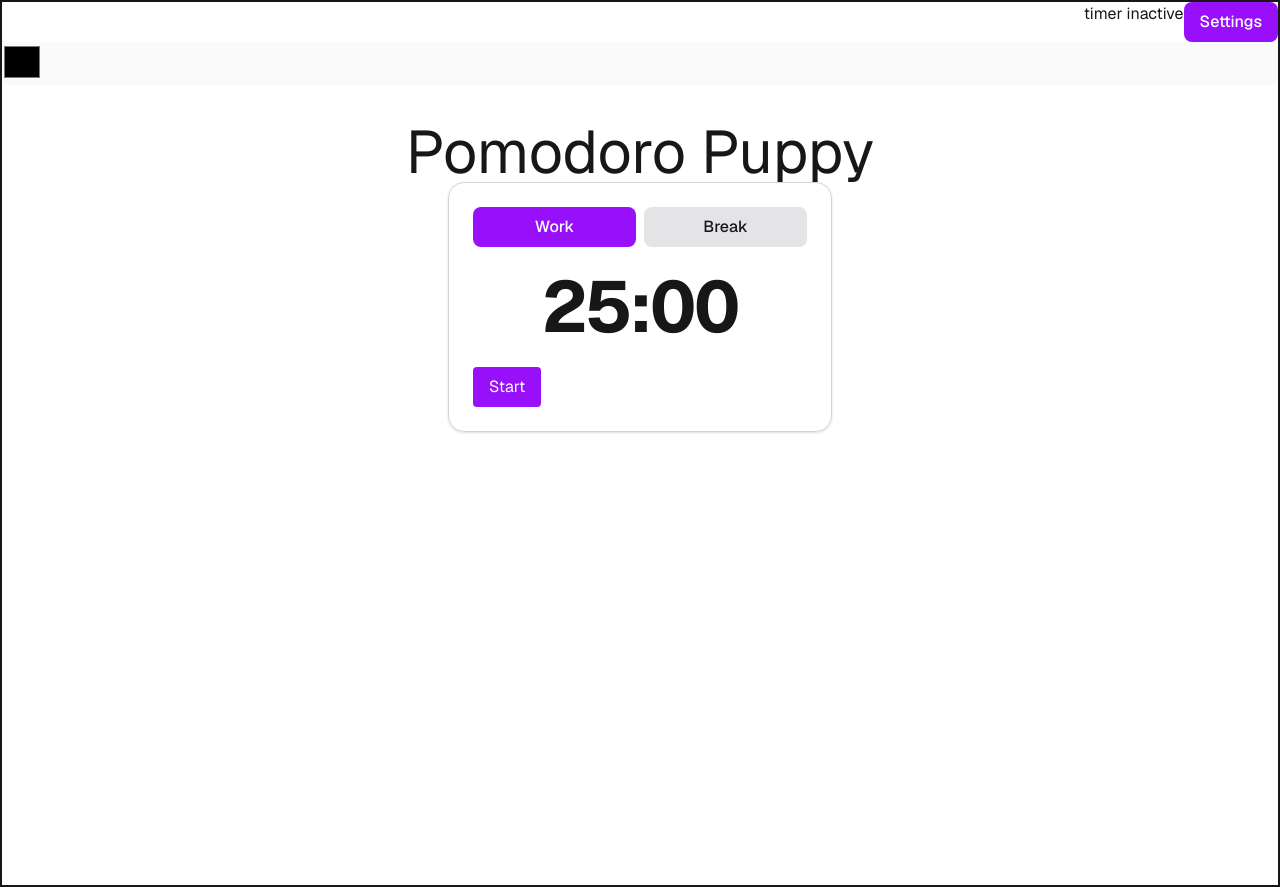
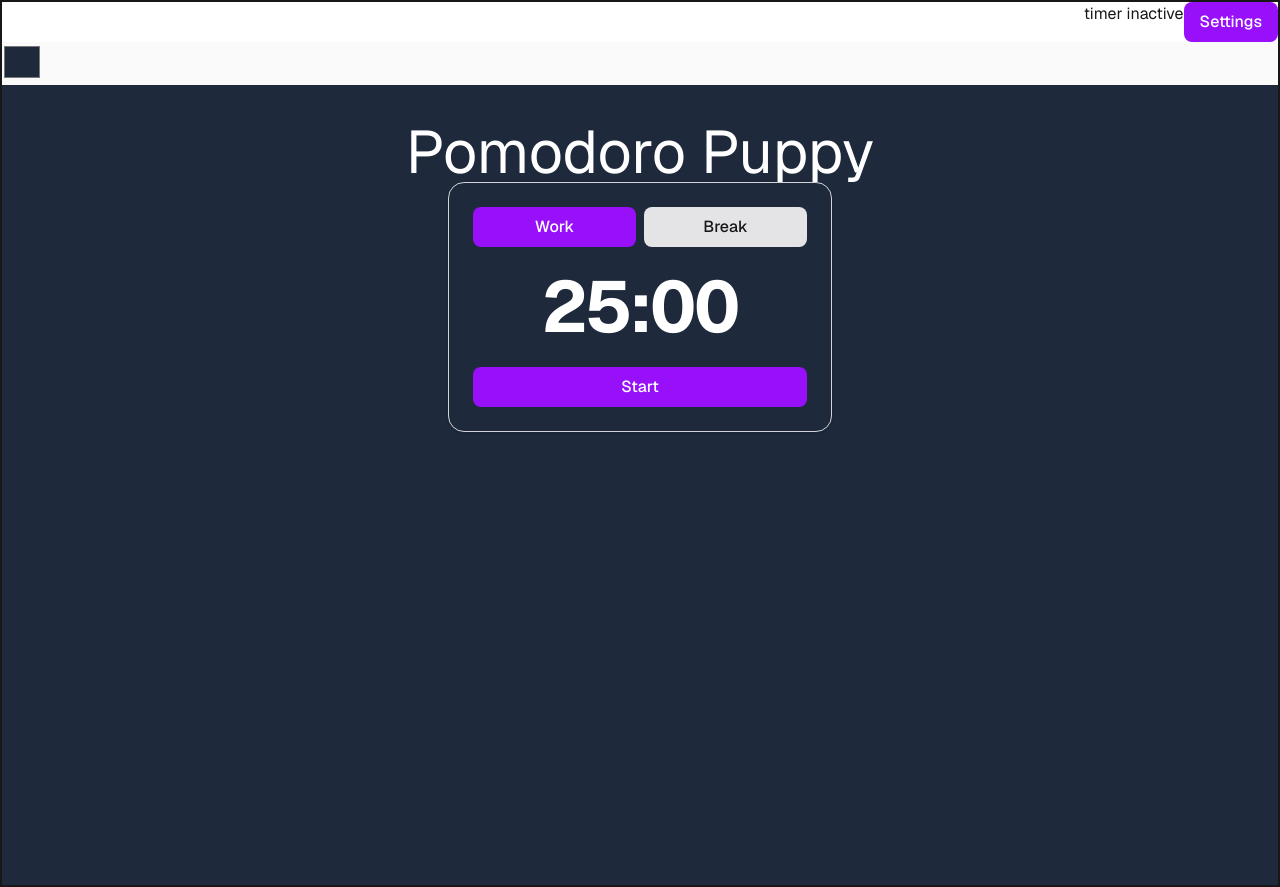
Before and after one commit to matthew-beep/timer, a Next.js app in the folder pomodoro/: page / in a window 1280 px wide. Built offline with nearby package versions, Linux system fonts and the light colour scheme.

Commit message:
adding color pick function

```diff
--- a/pomodoro/app/globals.css
+++ b/pomodoro/app/globals.css
@@ -15,12 +15,14 @@
   --font-mono: var(--font-geist-mono);
 }
 
+/*
+
 @media (prefers-color-scheme: dark) {
   :root {
     --background: #0a0a0a;
     --foreground: #ededed;
   }
-}
+}*/
 
 body {
   background: var(--background);
--- a/pomodoro/app/page.tsx
+++ b/pomodoro/app/page.tsx
@@ -1,9 +1,14 @@
 'use client'
 import Timer from '@/components/Timer';
 import Header from '@/components/Header';
-import { useTimer } from "@/store/useTimer";
+import { useEffect, useState } from 'react';
 export default function Home() {
-  const bgColor = '#1e293b';
+  const [bgColor, setBgColor] = useState<string>("#1e293b");
+
+  useEffect(() => {
+    document.documentElement.style.setProperty('--background', bgColor);
+    document.documentElement.style.setProperty('--text-color', '#ffffff');
+  }, []);
 
 
   function changeColor() {
@@ -13,16 +18,23 @@ export default function Home() {
   }
 
   return (
-    <div className="flex min-h-screen items-center justify-center bg-zinc-50 font-sans dark:bg-black border-2">
+    <div className="flex min-h-screen items-center justify-center bg-zinc-50 font-sans border-2">
       <main className="w-full">
         <Header />
         <input
           type="color"
           className="w-10 h-10 cursor-pointer"
+            onChange={(e) => {
+            const newColor = e.target.value;   // <-- hex color
+            console.log("New color:", newColor);
+            setBgColor(newColor);
+            // Fire your function + update CSS variable
+            document.documentElement.style.setProperty('--background', newColor);
+          }}
+          value={bgColor}
         />
         <div id="app"
-          className="min-h-screen bg-[var(--background)] text-[var(--text-color)]"
-          onClick={changeColor}>
+          className="min-h-screen bg-[var(--background)] text-[var(--text-color)]" >
           <div className="w-full h-96 flex flex-col items-center justify-center">
           <h1 className="text-6xl">Pomodoro Puppy</h1>
           <Timer />
--- /dev/null
+++ b/pomodoro/components/Card.tsx
@@ -0,0 +1,33 @@
+"use client";
+
+import clsx from "clsx";
+
+interface CardProps extends React.ButtonHTMLAttributes<HTMLButtonElement> {
+  variant?: "primary" | "secondary" | "ghost";
+}
+
+export function Card({
+  children,
+  variant = "primary",
+  className,
+  ...props
+}: CardProps) {
+  return (
+    <button
+      {...props}
+      className={clsx(
+        "px-4 py-2 rounded-lg font-medium transition-colors active:scale-[0.98] select-none",
+        {
+          "bg-purple-600 text-white hover:bg-purple-700": variant === "primary",
+          "bg-zinc-200 text-zinc-900 hover:bg-zinc-300 dark:bg-zinc-700 dark:text-zinc-100 dark:hover:bg-zinc-600":
+            variant === "secondary",
+          "bg-transparent text-current hover:bg-zinc-200/50 dark:hover:bg-zinc-700/50":
+            variant === "ghost",
+        },
+        className
+      )}
+    >
+      {children}
+    </button>
+  );
+}
--- a/pomodoro/components/TimerControls.tsx
+++ b/pomodoro/components/TimerControls.tsx
@@ -1,27 +1,27 @@
 "use client";
 import { useTimer } from "@/store/useTimer";
-
+import { Button } from "@/components/Button";
 export function TimerControls() {
   const start = useTimer((s) => s.start);
   const pause = useTimer((s) => s.pause);
   const isRunning = useTimer((s) => s.isRunning);
 
   return (
-    <div className="flex gap-4">
+    <div className="flex gap-4 w-full items-center justify-center">
       {!isRunning ? (
-        <button
+        <Button
           onClick={start}
-          className="px-4 py-2 rounded bg-purple-600 text-white"
+          className="w-full"
         >
           Start
-        </button>
+        </Button>
       ) : (
-        <button
+        <Button
           onClick={pause}
-          className="px-4 py-2 rounded bg-gray-600 text-white"
+          className="w-full"
         >
           Pause
-        </button>
+        </Button>
       )}
     </div>
   );
```
